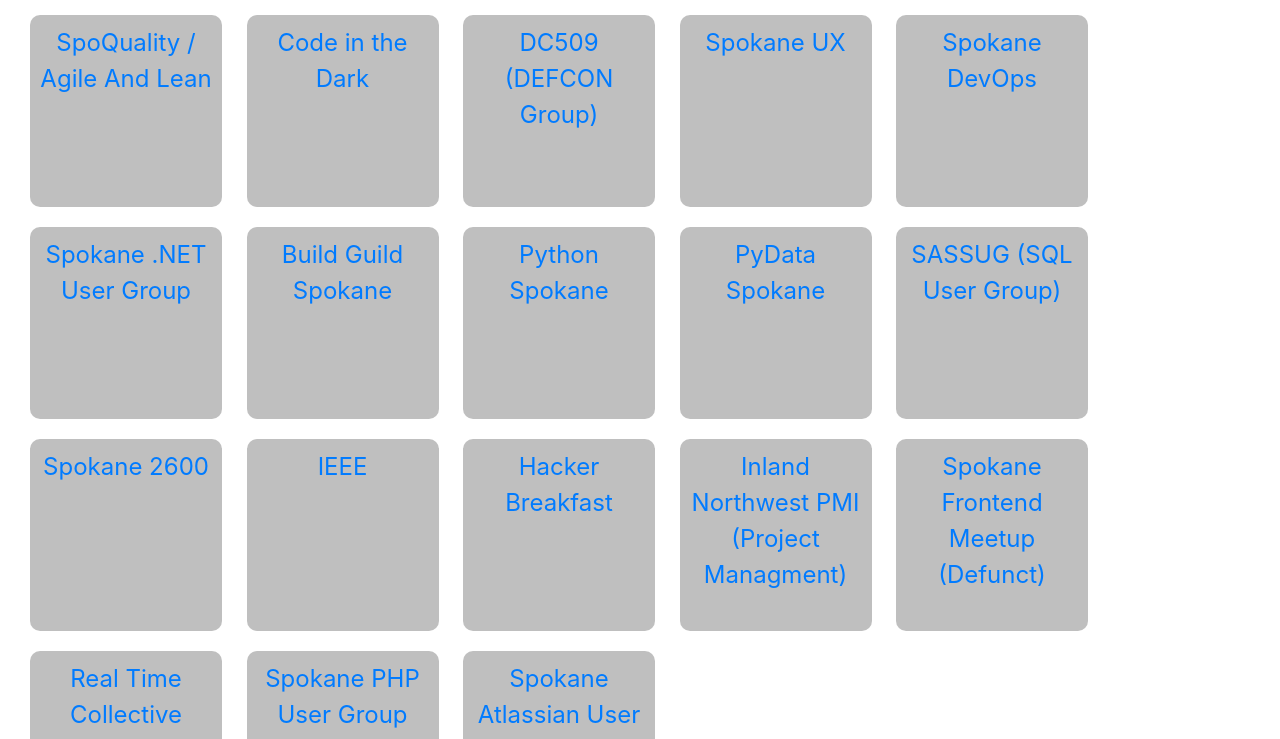
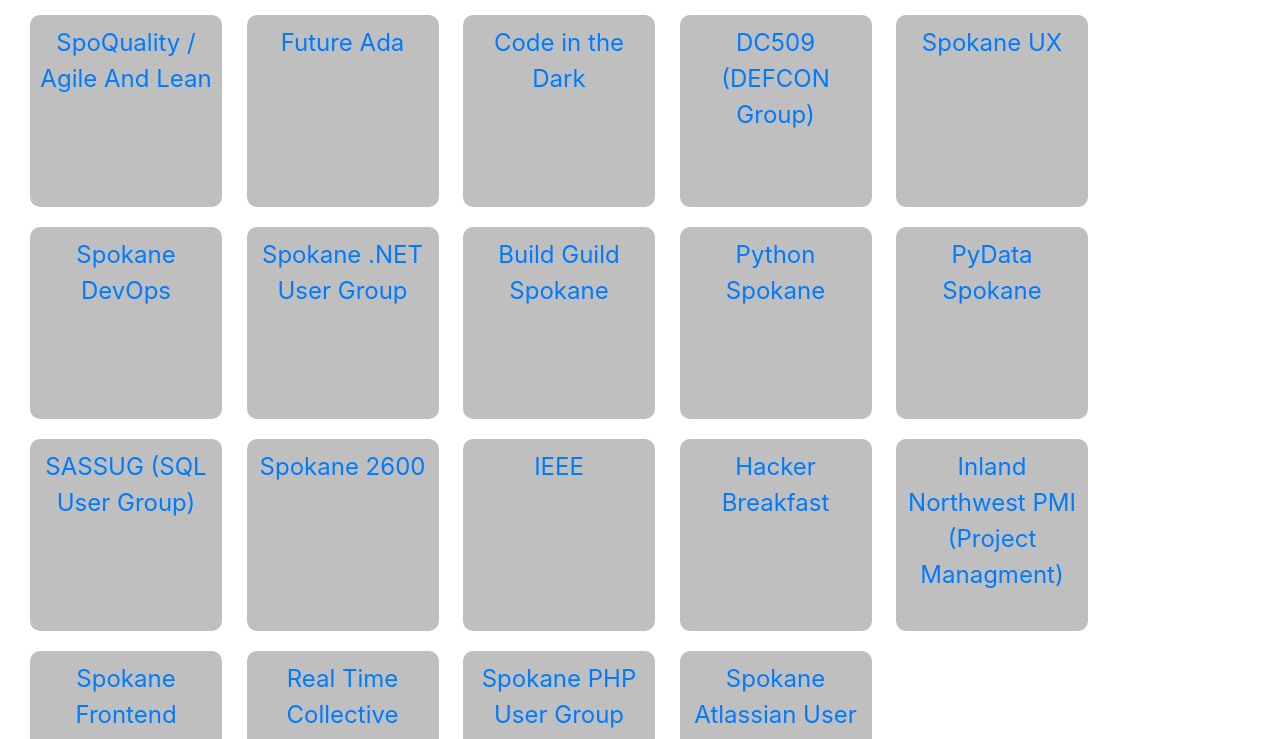
Before and after one commit to SpoTek/SpoTek.github.io, a plain HTML site: page meetups/index.html in a window 1280 px wide. Shown: the part 61-800 px from the top of the page. Drawn offline with nearby package versions, Linux system fonts and the light colour scheme.

Commit message:
Update index.html

```diff
--- a/meetups/index.html
+++ b/meetups/index.html
@@ -35,6 +35,7 @@
 <body>
     <h2>List of known tech meetups in Spokane</h2>
     <a href="https://www.meetup.com/AgileAndLeanSpokane">SpoQuality / Agile And Lean</a>
+    <a href="https://futureada.org/">Future Ada</a>
     <a href="https://codeinthedarkspokane.com/">Code in the Dark</a>
     <a href="https://www.eventbrite.com/o/dc509-12783829755">DC509 (DEFCON Group)</a>
     <a href="https://www.meetup.com/Spokane-UX/">Spokane UX</a>
```
